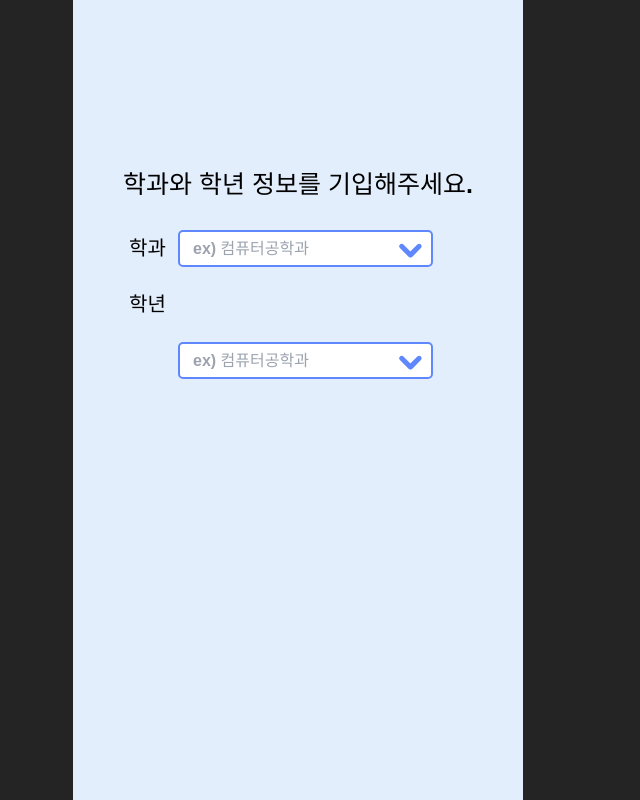
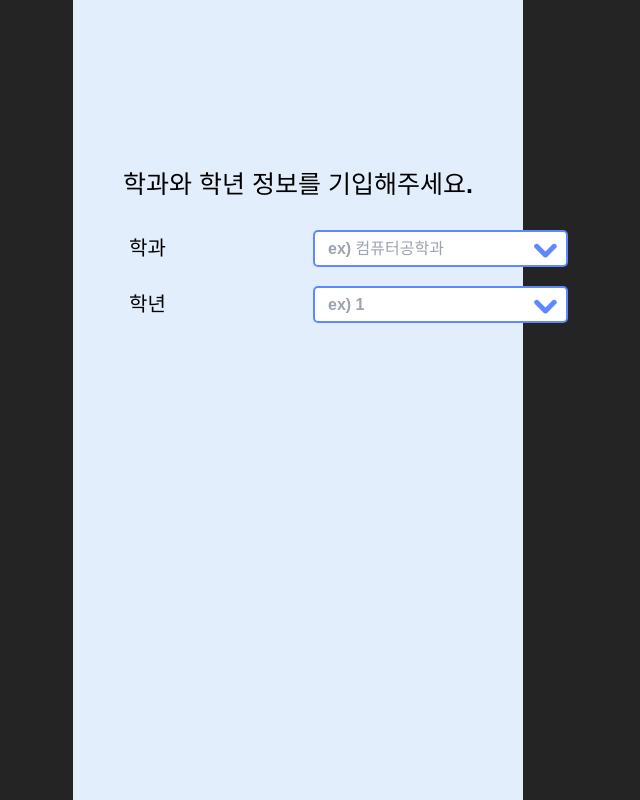
Before and after one commit to Kaggom/Kaggom_FE, a React (Vite) app: page /onboard in a window 1280 px wide. Shown: the whole page, without its empty margins (342-982 px from the left). Built offline with nearby package versions, Linux system fonts and the light colour scheme.

Commit message:
⬆️ Chore : 드롭다운 z-index 코드 추가

```diff
--- a/src/pages/Onboard/components/GradeDropDown.tsx
+++ b/src/pages/Onboard/components/GradeDropDown.tsx
@@ -4,30 +4,30 @@ import {styled} from "styled-components";
 
 
 function GradeDropDown(){
-    const [major, setMajor] = useState<string>('');
+    const [grade, setGrade] = useState<string>('');
     const [isOpen, setIsOpen] = useState(false);
 
     const onToggle = () => setIsOpen(!isOpen);
 
     const onOptionClicked = (value: string, index: number) => () => {
-        setMajor(value);  // 선택된 카테고리 값 업데이트
+        setGrade(value);  // 선택된 카테고리 값 업데이트
         setIsOpen(false);
     };
 
     return (
     <>
-        <div className="relative w-[255px] h-[37px] top-[281px] left-[105px] rounded-[5px] border-[2px] border-blue bg-white resize-none">
+        <div className="fixed w-[255px] h-[37px] top-[286px] left-[655px] rounded-[5px] border-[2px] border-blue bg-white resize-none z-40">
             <textarea
-                className="absolute w-[214px] h-[21px] top-[5px] left-[13px] text-black font-pretendard font-semibold resize-none"
-                value={major}
-                placeholder="ex) 컴퓨터공학과"
+                className="absolute w-[214px] h-[21px] top-[5px] left-[13px] text-black font-pretendard font-semibold resize-none overflow-hidden"
+                value={grade}
+                placeholder="ex) 1"
             />
             <button  onClick={onToggle} className="absolute top-[9.77px] right-[8.3px]">
                 <img src={DropDown} alt="드롭다운메뉴" />
             </button>
         </div>
 
-        <div className="relative top-[279px] left-[105px] inline-block h-[217px] w-[255px]">
+        <div className="fixed top-[321px] left-[655px] inline-block h-[217px] w-[255px] z-40">
                 {isOpen && (
                 <div className="w-[100%] h-[100%] inline-block mr-2 overflow-y-scroll border-[2px] border-blue rounded-[5px] bg-white">
                     <ListItem onClick={onOptionClicked("발라드", 1)}>발라드</ListItem>
@@ -66,4 +66,9 @@ const ListItem = styled.li`
     &:last-child {
         border-bottom: none; // 마지막 항목의 하단 구분선 제거
     }
+
+    &:hover {
+        background-color: #f1f5f9; /* Tailwind의 gray-100 */
+        color: #1f2937; /* Tailwind의 gray-800 */
+    }
 `;
--- a/src/pages/Onboard/components/MajorDropDown.tsx
+++ b/src/pages/Onboard/components/MajorDropDown.tsx
@@ -16,9 +16,9 @@ function MajorDropDown(){
 
     return (
     <>
-        <div className="relative w-[255px] h-[37px] top-[230px] left-[105px] rounded-[5px] border-[2px] border-blue bg-white resize-none">
+        <div className="fixed w-[255px] h-[37px] top-[230px] left-[655px] rounded-[5px] border-[2px] border-blue bg-white resize-none">
             <textarea
-                className="absolute w-[214px] h-[21px] top-[5px] left-[13px] text-black font-pretendard font-semibold resize-none"
+                className="absolute w-[214px] h-[21px] top-[5px] left-[13px] text-black font-pretendard font-semibold resize-none overflow-hidden"
                 value={major}
                 placeholder="ex) 컴퓨터공학과"
             />
@@ -27,7 +27,7 @@ function MajorDropDown(){
             </button>
         </div>
 
-        <div className="relative top-[228px] left-[105px] inline-block">
+        <div className="fixed top-[265px] left-[655px] inline-block z-50">
                 {isOpen && (
                 <div className="h-[217px] w-[255px] inline-block mr-2 overflow-y-scroll border-[2px] border-blue rounded-[5px] bg-white">
                     <ListItem onClick={onOptionClicked("발라드", 1)}>발라드</ListItem>
@@ -66,4 +66,9 @@ const ListItem = styled.li`
     &:last-child {
         border-bottom: none; // 마지막 항목의 하단 구분선 제거
     }
+
+    &:hover {
+        background-color: #f1f5f9; /* Tailwind의 gray-100 */
+        color: #1f2937; /* Tailwind의 gray-800 */
+    }
 `;
```
